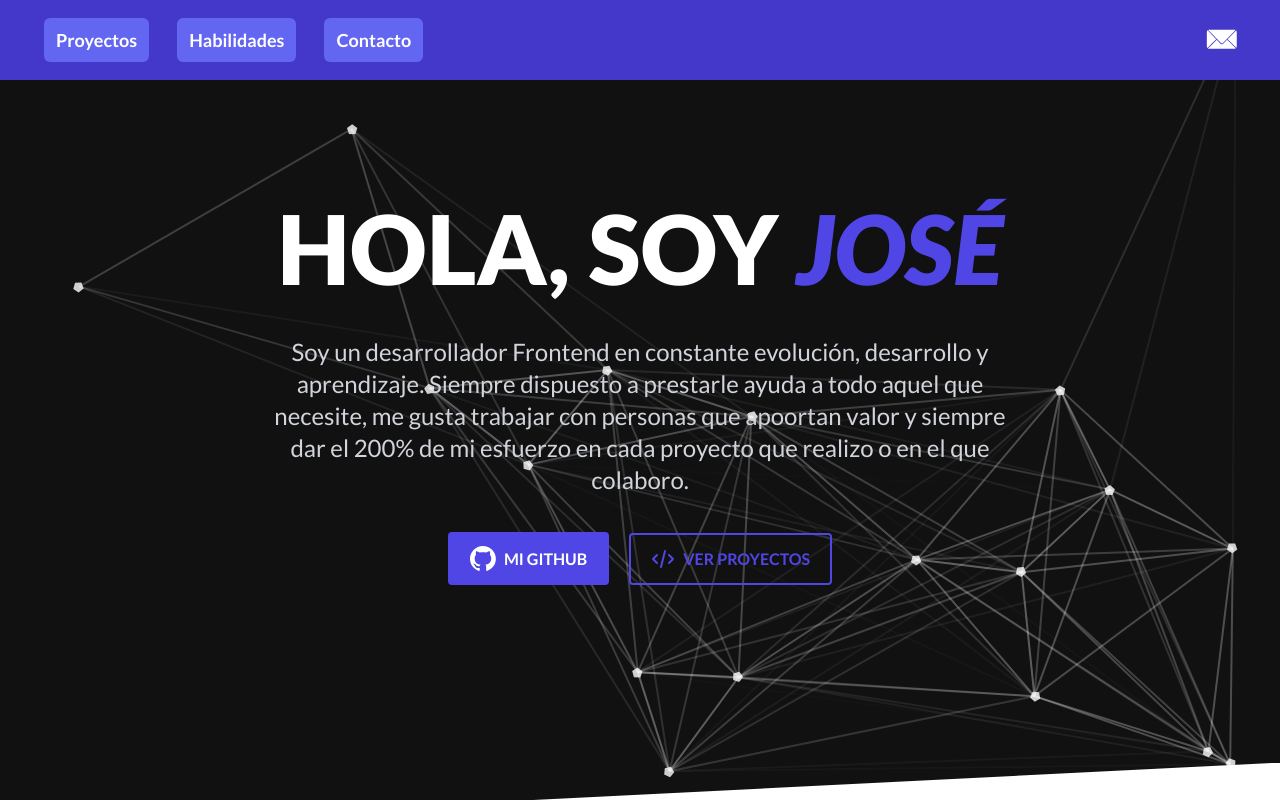
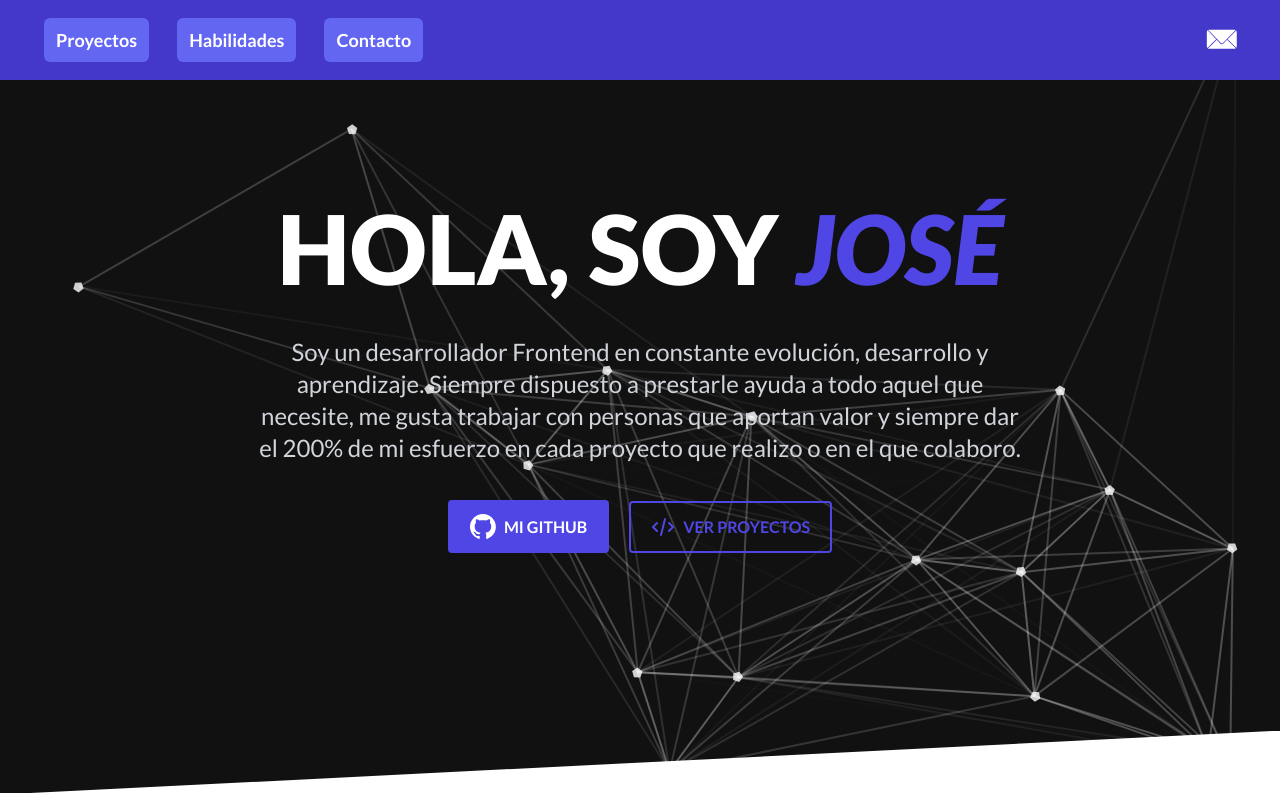
Before and after one commit to JoseAguilar-01/JoseAguilar-01.github.io, a React (Vite) app: page / in a window 1280 px wide. Shown: the top 802 px of the page. Built offline with nearby package versions, Linux system fonts and the light colour scheme.

Commit message:
Corrigiendo texto del header

```diff
--- a/src/components/Header.jsx
+++ b/src/components/Header.jsx
@@ -8,7 +8,7 @@ const Header = () => {
 			<p className="text-gray-300 text-center text-xl md:text-2xl w-4/5 md:w-3/5 mx-auto">
 				Soy un desarrollador Frontend en constante evolución, desarrollo y
 				aprendizaje. Siempre dispuesto a prestarle ayuda a todo aquel que
-				necesite, me gusta trabajar con personas que apoortan valor y
+				necesite, me gusta trabajar con personas que aportan valor y
 				siempre dar el 200% de mi esfuerzo en cada proyecto que realizo o
 				en el que colaboro.
 			</p>
```
